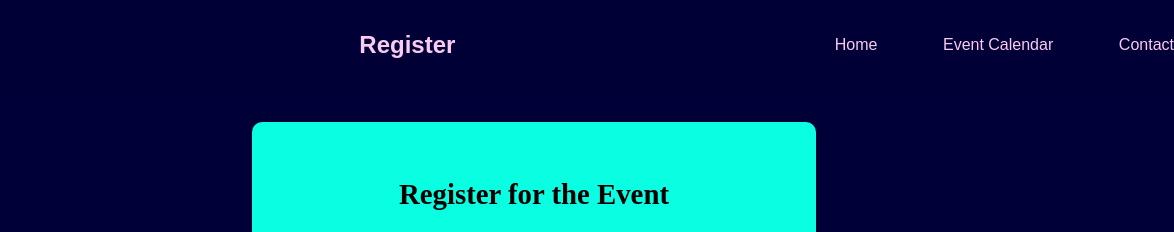
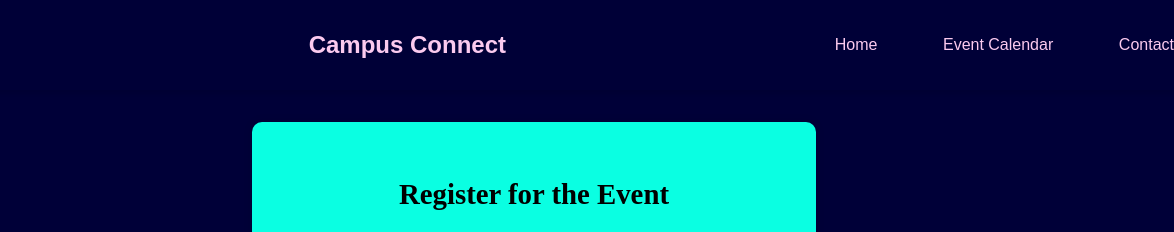
Before and after one commit to sapthamiu/RSM_TP, a plain HTML site: page register.html in a window 1280 px wide. Shown: the top 232 px of the page, 106-1280 px from the left. Drawn offline with Linux system fonts and the light colour scheme.

Commit message:
Update register.html

```diff
--- a/register.html
+++ b/register.html
@@ -9,7 +9,7 @@
 <body>
     <header>
         <a href="index.html" class="logo"><img src="logo.jpg" alt="logo"></a>
-        <h1>Register</h1>
+        <h1>Campus Connect</h1>
         <nav>
             <a href="index.html">Home</a>
             <a href="calendar.html">Event Calendar</a>
```
